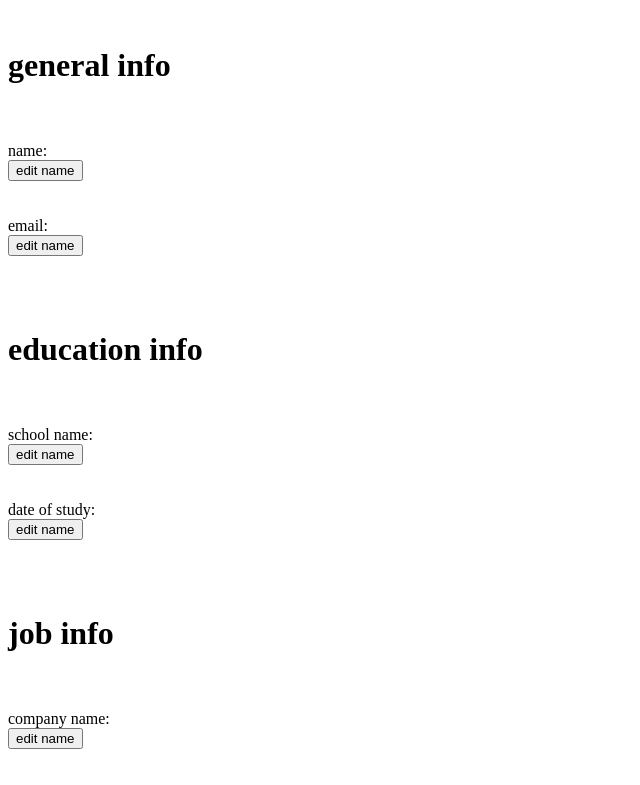
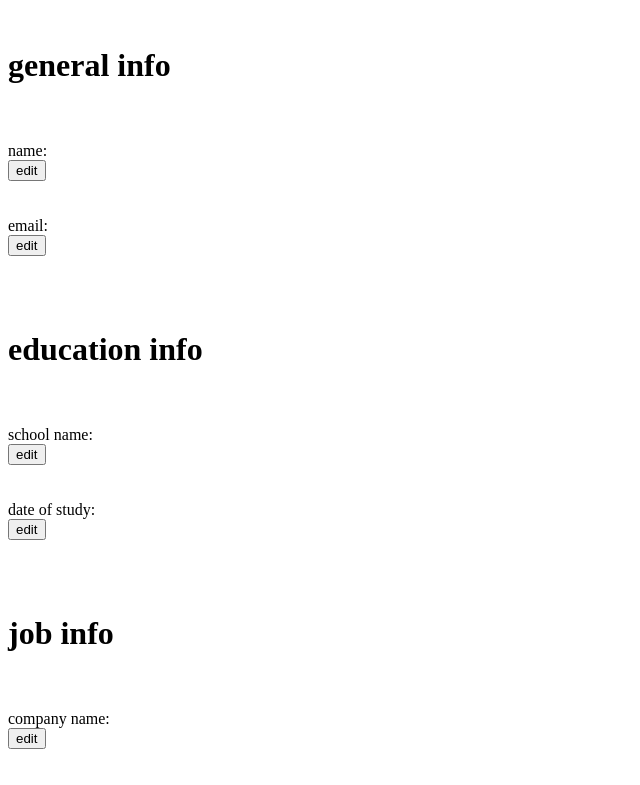
Before and after one commit to matthewnolancintron/cv-project, a React (Create React App) app: page / in a window 1280 px wide. Shown: the top 785 px of the page, without its empty margins (0-640 px from the left). Built offline with nearby package versions, Linux system fonts and the light colour scheme.

Commit message:
fixed incorrect edit button text

```diff
--- a/src/components/App.jsx
+++ b/src/components/App.jsx
@@ -118,7 +118,7 @@ class App extends React.Component {
               labelText:'name',
               fieldName:this.state.nameInput,
               toggleButtonId:'toggleEditName',
-              toggleButtonText:this.state.toggleEditName === 'notInEditMode' ? 'edit name':'submit',
+              toggleButtonText:this.state.toggleEditName === 'notInEditMode' ? 'edit':'submit',
 
               // input/submit
               inputId:'nameInput',
@@ -135,7 +135,7 @@ class App extends React.Component {
               labelText:'email',
               fieldName:this.state.emailInput,
               toggleButtonId:'toggleEditEmail',
-              toggleButtonText:this.state.toggleEditEmail === 'notInEditMode' ? 'edit name':'submit',
+              toggleButtonText:this.state.toggleEditEmail === 'notInEditMode' ? 'edit':'submit',
 
               // input/submit
               inputId:'emailInput',
@@ -161,7 +161,7 @@ class App extends React.Component {
               labelText:'school name',
               fieldName:this.state.schoolNameInput,
               toggleButtonId:'toggleEditSchoolName',
-              toggleButtonText:this.state.toggleEditSchoolName === 'notInEditMode' ? 'edit name':'submit',
+              toggleButtonText:this.state.toggleEditSchoolName === 'notInEditMode' ? 'edit':'submit',
 
               // input/submit
               inputId:'schoolNameInput',
@@ -177,7 +177,7 @@ class App extends React.Component {
               labelText:'date of study',
               fieldName:this.state.dateOfStudyInput,
               toggleButtonId:'toggleEditDateOfStudy',
-              toggleButtonText:this.state.toggleEditDateOfStudy === 'notInEditMode' ? 'edit name':'submit',
+              toggleButtonText:this.state.toggleEditDateOfStudy === 'notInEditMode' ? 'edit':'submit',
 
               // input/submit
               inputId:'dateOfStudyInput',
@@ -203,7 +203,7 @@ class App extends React.Component {
               labelText:'company name',
               fieldName:this.state.companyNameInput,
               toggleButtonId:'toggleEditCompanyName',
-              toggleButtonText:this.state.toggleEditCompanyName === 'notInEditMode' ? 'edit name':'submit',
+              toggleButtonText:this.state.toggleEditCompanyName === 'notInEditMode' ? 'edit':'submit',
 
               // input/submit
               inputId:'companyNameInput',
@@ -219,7 +219,7 @@ class App extends React.Component {
               labelText:'job position title',
               fieldName:this.state.jobPositionTitleInput,
               toggleButtonId:'toggleEditCompanyJobPositionTitle',
-              toggleButtonText:this.state.toggleEditCompanyJobPositionTitle === 'notInEditMode' ? 'edit name':'submit',
+              toggleButtonText:this.state.toggleEditCompanyJobPositionTitle === 'notInEditMode' ? 'edit':'submit',
 
               // input/submit
               inputId:'jobPositionTitleInput',
@@ -235,7 +235,7 @@ class App extends React.Component {
               labelText:'main tasks of the job',
               fieldName:this.state.mainTasksOfJobInput,
               toggleButtonId:'toggleEditMainTasksOfJob',
-              toggleButtonText:this.state.toggleEditMainTasksOfJob === 'notInEditMode' ? 'edit name':'submit',
+              toggleButtonText:this.state.toggleEditMainTasksOfJob === 'notInEditMode' ? 'edit':'submit',
 
               // input/submit
               inputId:'mainTasksOfJobInput',
@@ -251,7 +251,7 @@ class App extends React.Component {
               labelText:'start and end date of work',
               fieldName:this.state.startAndEndDateInput,
               toggleButtonId:'toggleEditStartAndEndDate',
-              toggleButtonText:this.state.toggleEditStartAndEndDate === 'notInEditMode' ? 'edit name':'submit',
+              toggleButtonText:this.state.toggleEditStartAndEndDate === 'notInEditMode' ? 'edit':'submit',
 
               // input/submit
               inputId:'startAndEndDateInput',
```
